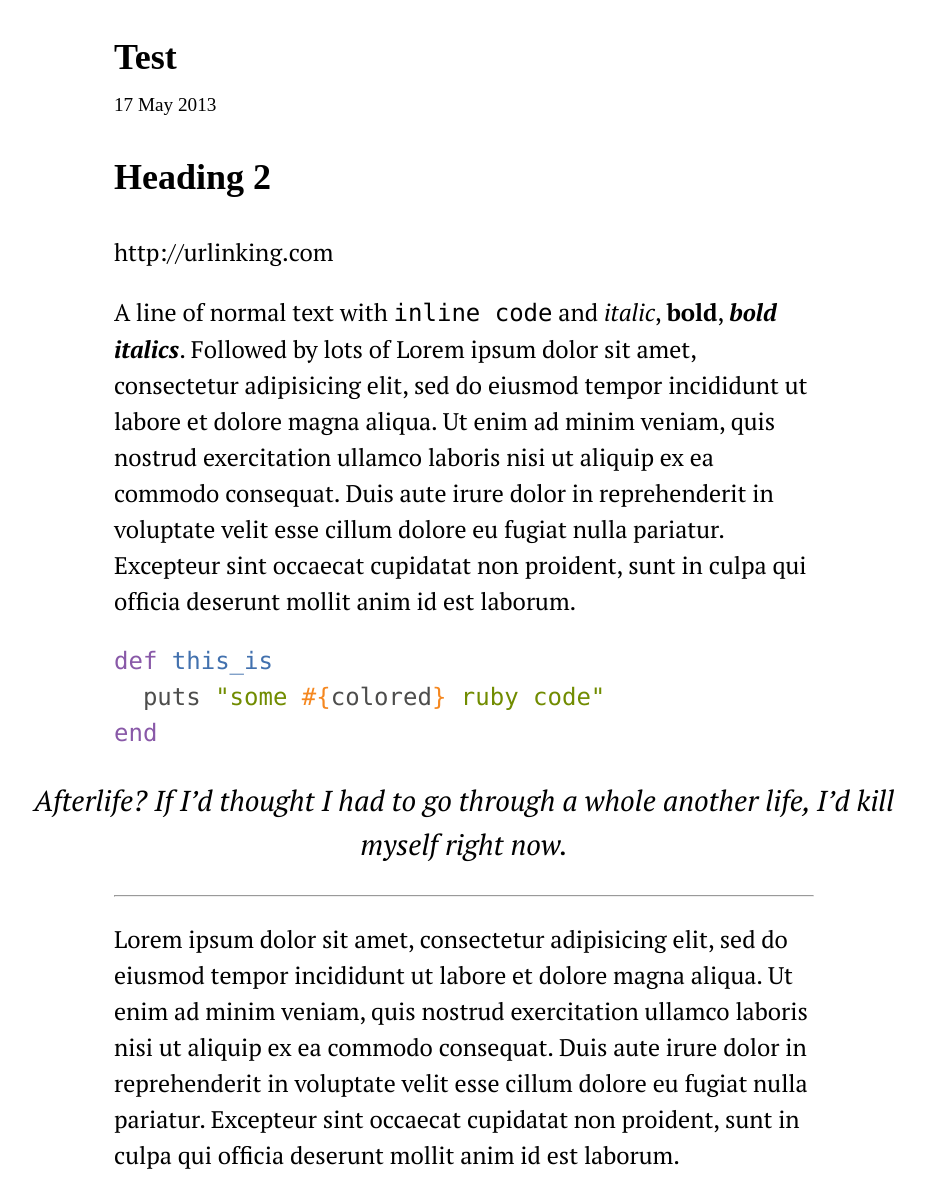
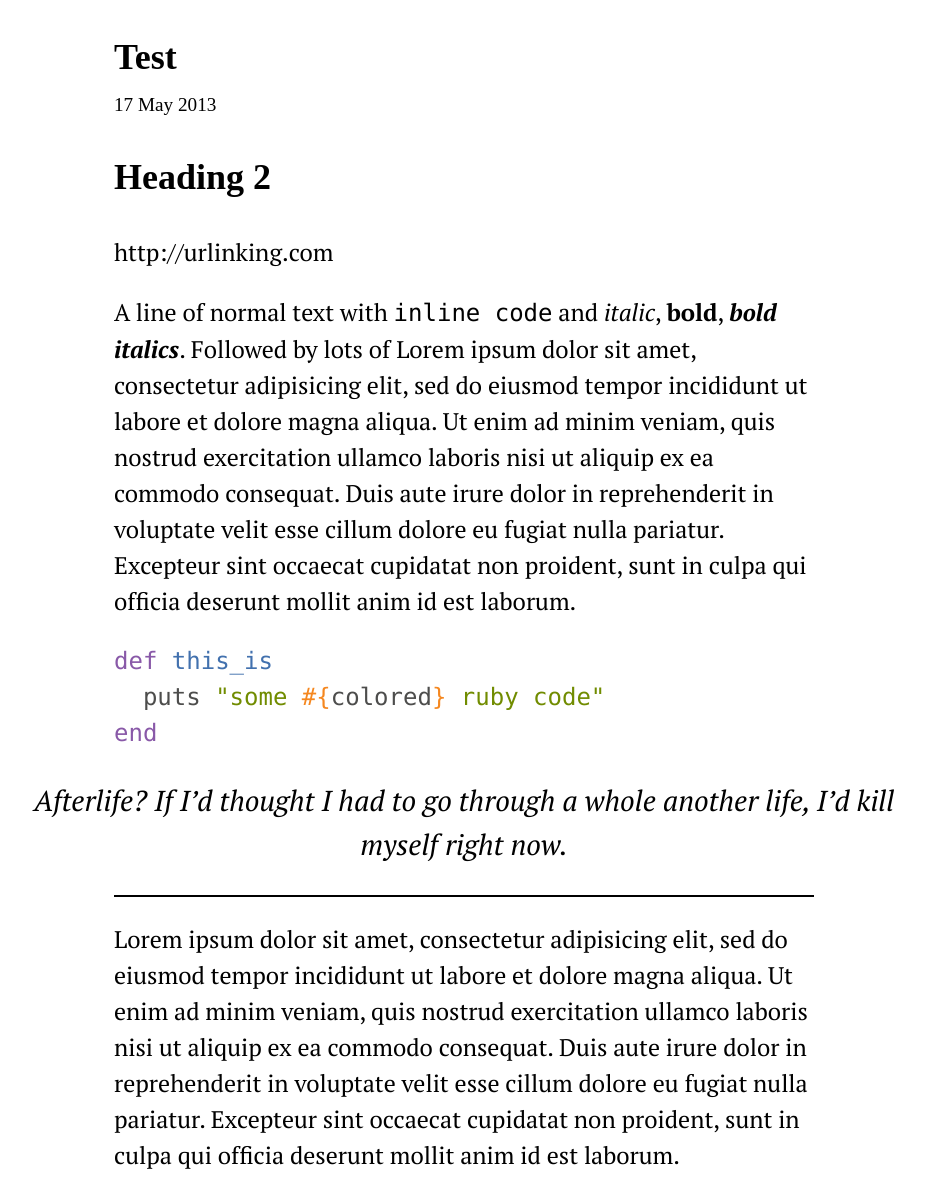
Before and after one commit to lvivski/blog, a Jekyll site: the page built from _posts/2013-05-17-test.md, in a window 1280 px wide. Shown: the whole page, without its empty margins (176-1101 px from the left). Built offline with Jekyll 4.4.1, drawn with Linux system fonts in a browser that asks for light colours; some web fonts are replaced; Markdown is read by kramdown in place of the engine named in the settings.

Commit message:
fix style

```diff
--- a/css/main.css
+++ b/css/main.css
@@ -25,6 +25,10 @@ blockquote {
 	text-align: center;
 }
 
+hr {
+	border-style: solid;
+}
+
 a {
 	color: #0042c4;
 }
```
